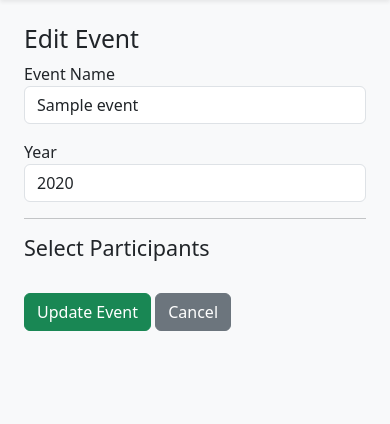
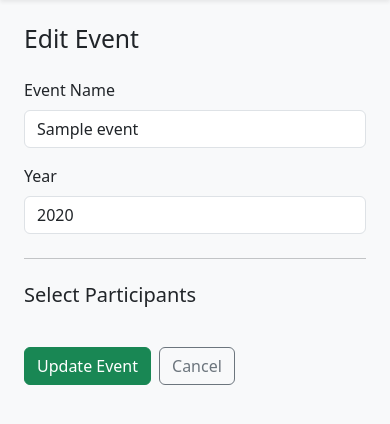
Before and after one commit to GCodec89/Secret-Santa-Demo, a Flask app: page /admin/events/1/edit in a window 390 px wide. Shown: the part 56-480 px from the top of the page. Run offline with Flask 3, Linux system fonts and the light colour scheme; a user stored in the database is signed in; tables that the repository leaves empty hold one stand-in row (values such as "Sample post").

Commit message:
Refactor edit event page to match create event layout and improve responsive design

```diff
--- a/app/templates/admin_edit_event.html
+++ b/app/templates/admin_edit_event.html
@@ -2,12 +2,12 @@
 content %}
 
 <div class="container mt-4">
-  <h2>Edit Event</h2>
+  <h2 class="mb-4">Edit Event</h2>
 
   <form method="POST">
     <!-- EVENT NAME -->
     <div class="mb-3">
-      <label>Event Name</label>
+      <label class="form-label">Event Name</label>
       <input
         type="text"
         name="name"
@@ -19,7 +19,7 @@ content %}
 
     <!-- YEAR -->
     <div class="mb-3">
-      <label>Year</label>
+      <label class="form-label">Year</label>
       <input
         type="number"
         name="year"
@@ -29,44 +29,46 @@ content %}
       />
     </div>
 
-    <hr />
+    <hr class="my-4" />
 
     <!-- PARTICIPANTS -->
-    <h4>Select Participants</h4>
+    <h5 class="mb-3">Select Participants</h5>
 
+    <div class="row">
       {% for user in users %}
-
-    <div class="form-check">
+      <div class="col-12 col-md-6">
+        <div class="form-check mb-2">
           <input
             class="form-check-input"
             type="checkbox"
             name="participants"
             value="{{ user.id }}"
+            id="user_{{ user.id }}"
             {%
             if
             user
             in
             event.participants
-        %}
-        checked
-        {%
+            %}checked{%
             endif
             %}
           />
-
-      <label class="form-check-label"> {{ user.email }} </label>
+          <label class="form-check-label" for="user_{{ user.id }}">
+            {{ user.name }} ({{ user.email }})
+          </label>
+        </div>
+      </div>
+      {% endfor %}
     </div>
 
-    {% endfor %}
-
-    <br />
-
     <!-- BUTTONS -->
+    <div class="mt-4 d-flex gap-2">
       <button type="submit" class="btn btn-success">Update Event</button>
 
-    <a href="{{ url_for('admin.events') }}" class="btn btn-secondary">
+      <a href="{{ url_for('admin.events') }}" class="btn btn-outline-secondary">
         Cancel
       </a>
+    </div>
   </form>
 </div>
 
```
Lines whose indentation alone changed are shown as unchanged.
